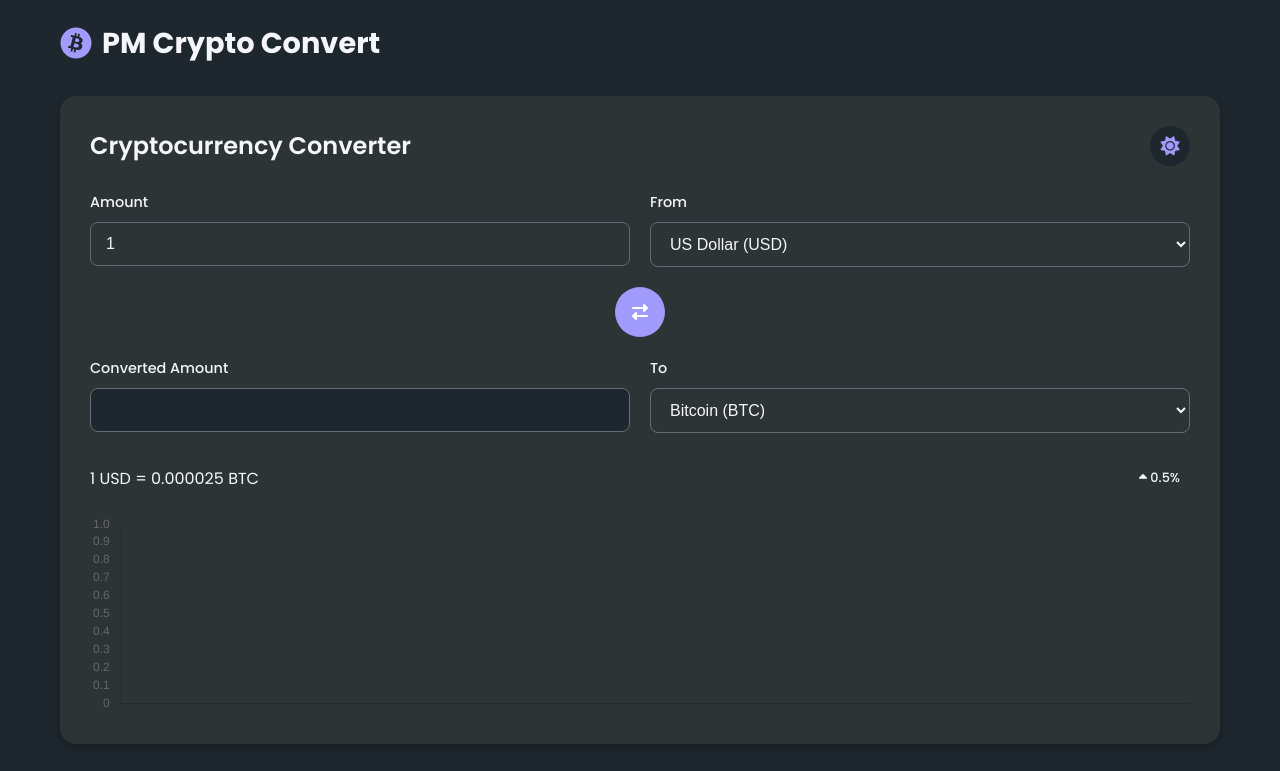
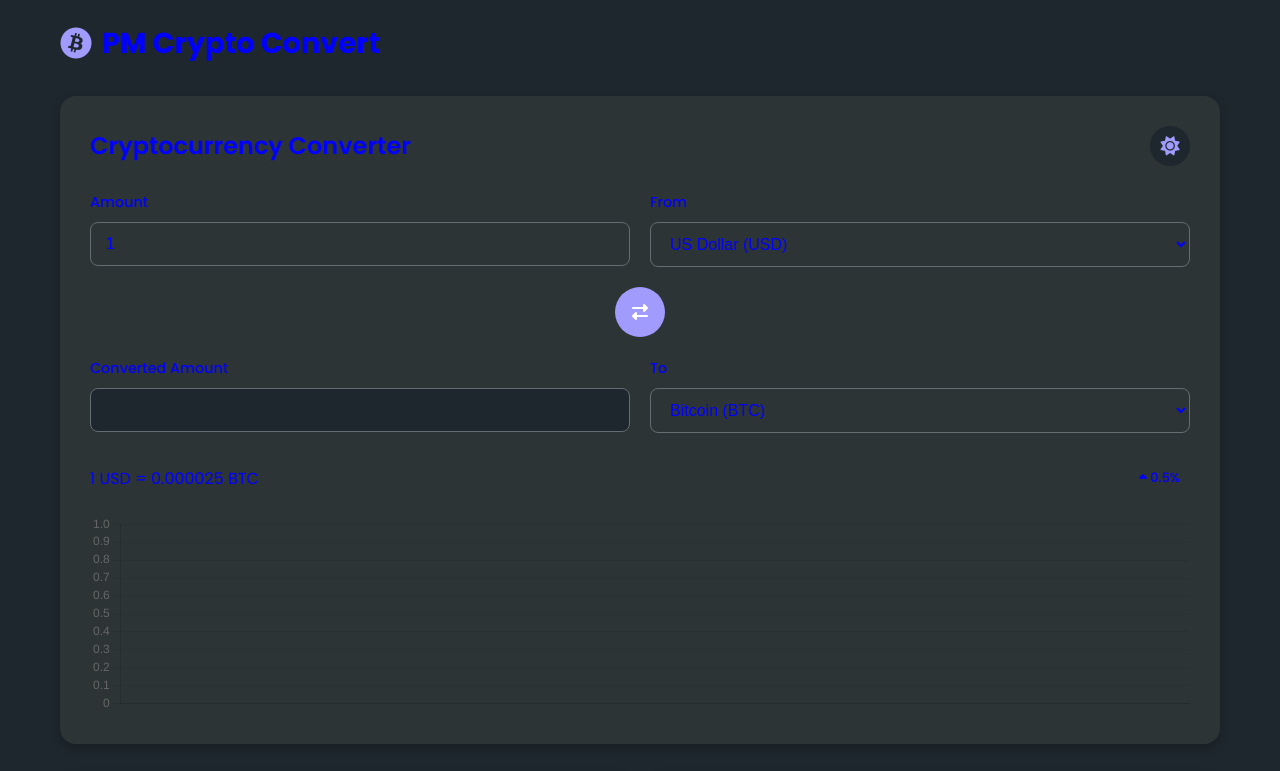
Before and after one commit to shadowkenya/currency, a plain HTML site: page index.html in a window 1280 px wide. Both pictures are taken after a click on the element 1170 px from the left and 146 px from the top of the page. Shown: the top 771 px of the page. Drawn offline with nearby package versions, Linux system fonts and the light colour scheme; no server answers.

Commit message:
Update style.css

```diff
--- a/style.css
+++ b/style.css
@@ -13,7 +13,7 @@
 [data-theme="dark"] {
     --primary-color: #a29bfe;
     --secondary-color: #6c5ce7;
-    --text-color: #f5f6fa;
+    --text-color: blue;
     --bg-color: #1e272e;
     --card-color: #2d3436;
     --border-color: #636e72;
```
